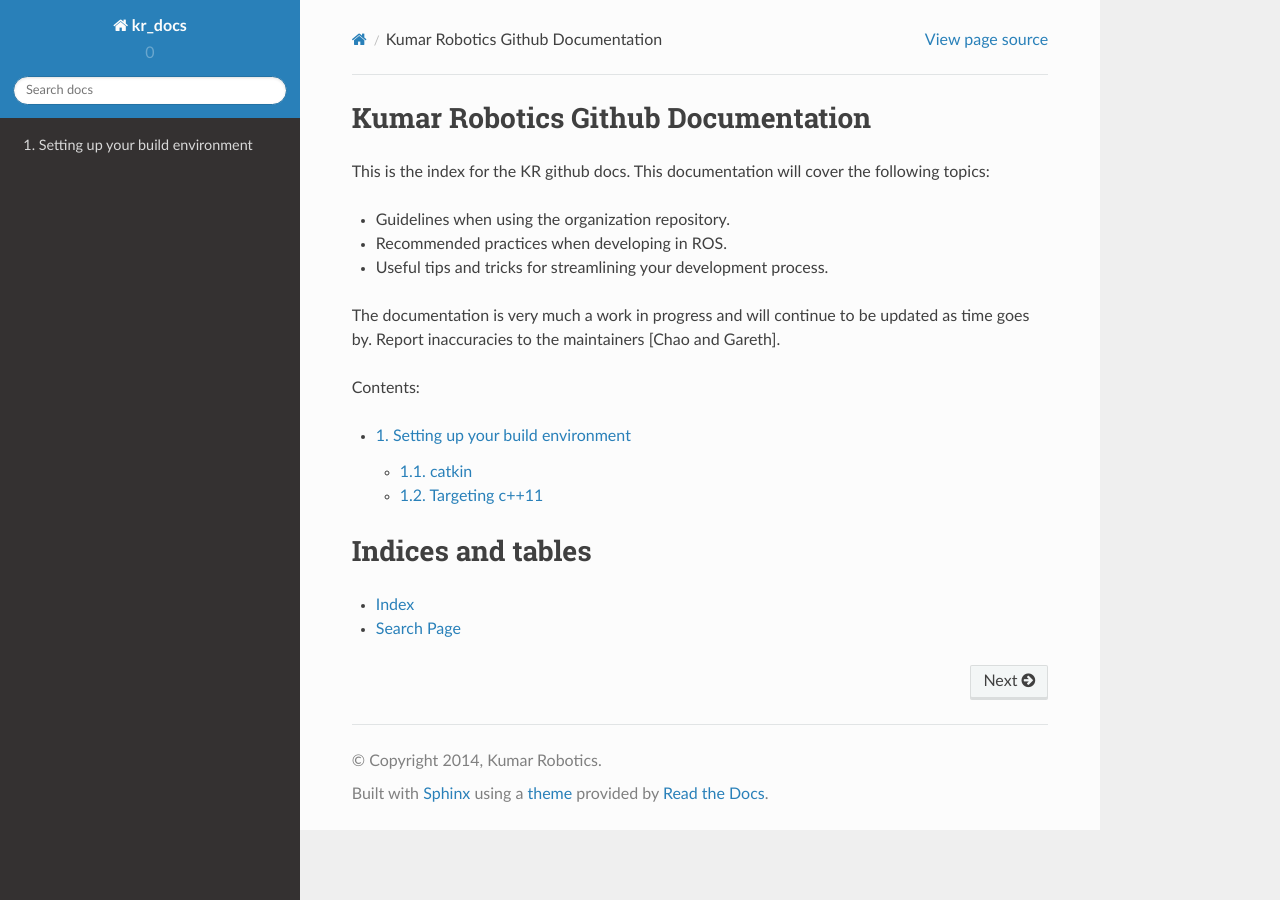
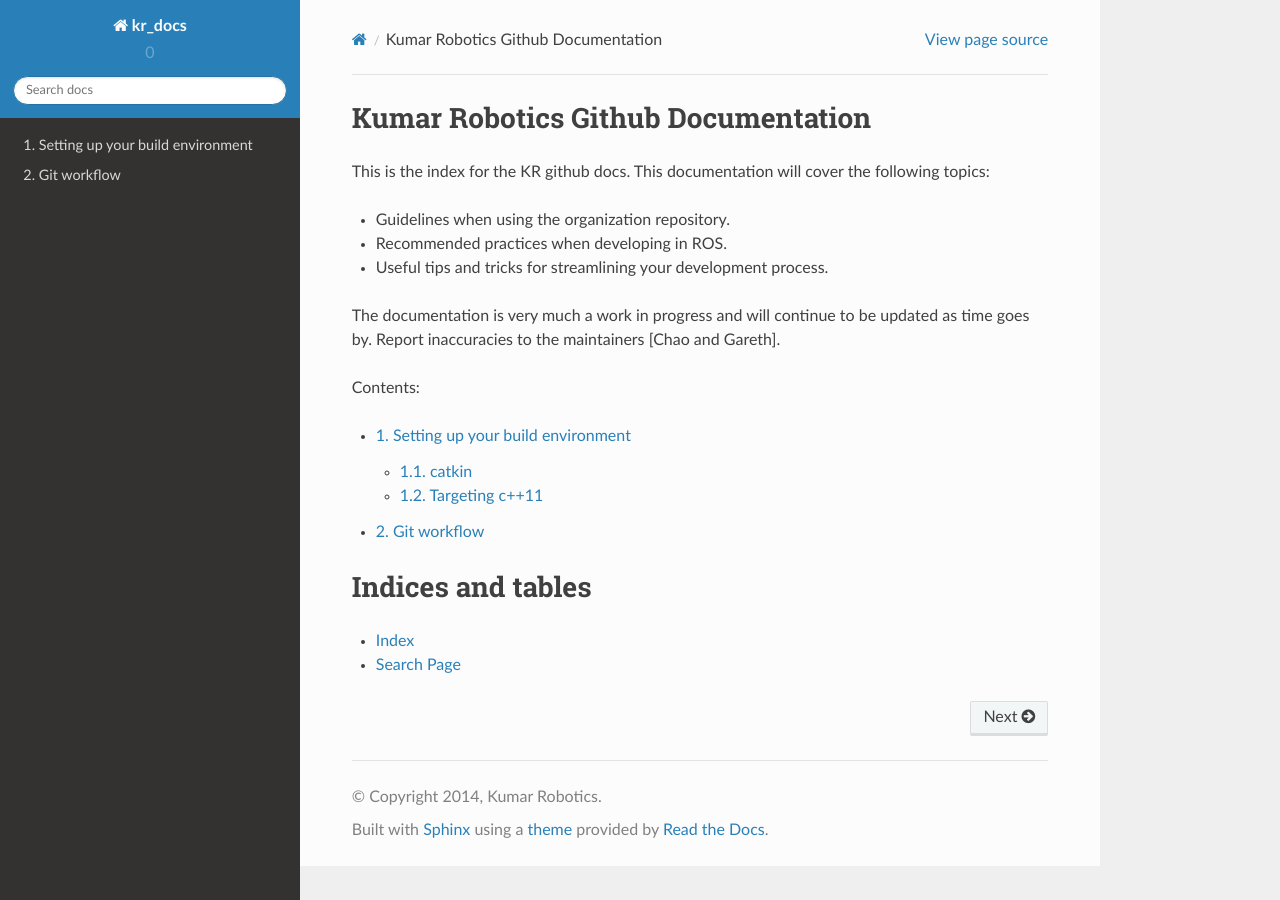
Before and after one commit to KumarRobotics/kr_docs, a Sphinx documentation site: the page built from docs/source/index.rst, in a window 1280 px wide. Built offline with Sphinx 7.4.7 and the Read the Docs theme 2.0.0, drawn with Linux system fonts in a browser that asks for light colours.

Commit message:
start adding git workflow

```diff
--- a/docs/source/index.rst
+++ b/docs/source/index.rst
@@ -21,6 +21,7 @@
    :maxdepth: 2
 
    Setting up your build environment <references/env_setup>
+   Git workflow <references/git_workflow>
 
 
 Indices and tables
--- /dev/null
+++ b/docs/source/references/git_workflow.rst
@@ -0,0 +1,2 @@
+Git Workflow
+============
```
